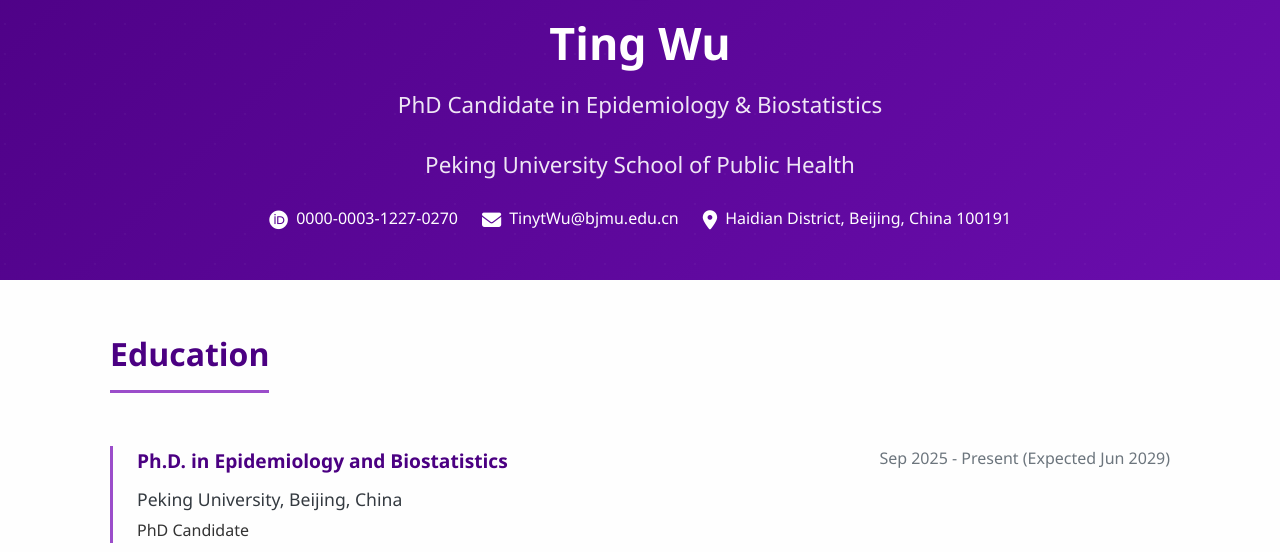
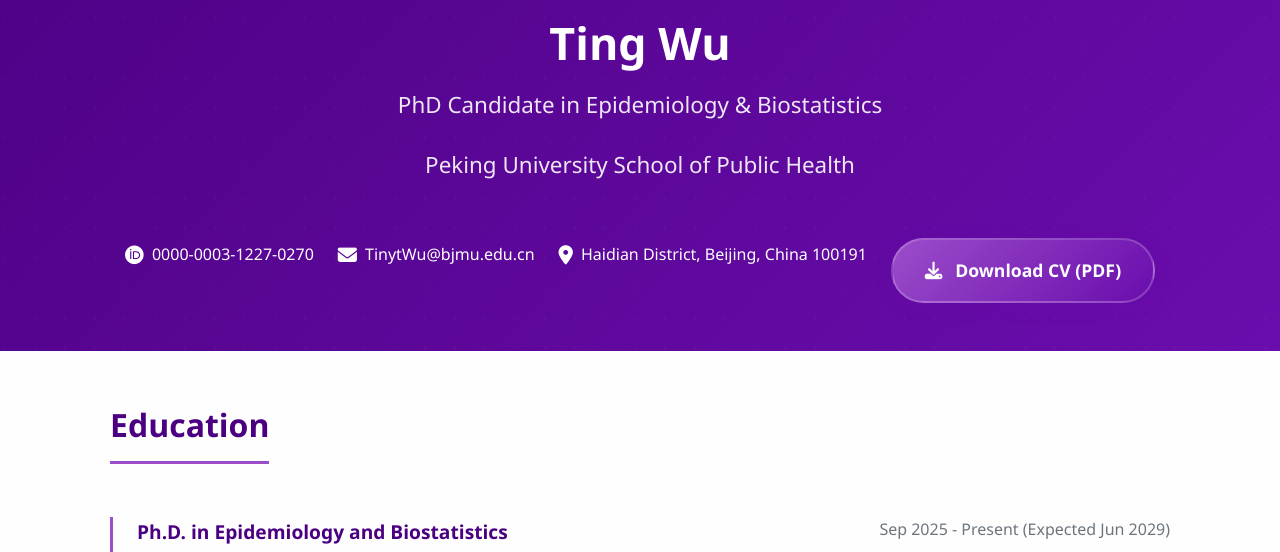
Before and after one commit to TinytW/tinytw.github.io, a plain HTML site: page index.html in a window 1280 px wide. Shown: the part 241-793 px from the top of the page. Drawn offline with Linux system fonts and the light colour scheme.

Commit message:
Update index.html

```diff
--- a/index.html
+++ b/index.html
@@ -132,6 +132,32 @@
         .contact-item a:hover {
             color: #e0c3fc;
             text-decoration: underline;
+        }
+
+        .cv-download-btn {
+            margin-top: 2rem;
+        }
+
+        .cv-button {
+            display: inline-flex;
+            align-items: center;
+            gap: 0.8rem;
+            background: linear-gradient(135deg, var(--primary-light), var(--primary));
+            color: white;
+            padding: 1rem 2rem;
+            border-radius: 50px;
+            text-decoration: none;
+            font-weight: 600;
+            font-size: 1.1rem;
+            transition: var(--transition);
+            box-shadow: 0 4px 15px rgba(106, 13, 173, 0.3);
+            border: 2px solid rgba(255, 255, 255, 0.2);
+        }
+
+        .cv-button:hover {
+            transform: translateY(-3px);
+            box-shadow: 0 8px 20px rgba(106, 13, 173, 0.4);
+            background: linear-gradient(135deg, var(--primary), var(--primary-dark))
         }
 
         /* 主体内容 */
@@ -388,6 +414,11 @@
                     <i class="fas fa-map-marker-alt"></i>
                     <span>Haidian District, Beijing, China 100191</span>
                 </div>
+                <div class="cv-download-btn">
+                    <a href="CV_Ting_Wu.pdf" download class="cv-button">
+                        <i class="fas fa-download"></i> Download CV (PDF)
+                    </a>
+                </div>
             </div>
         </div>
     </header>
```
